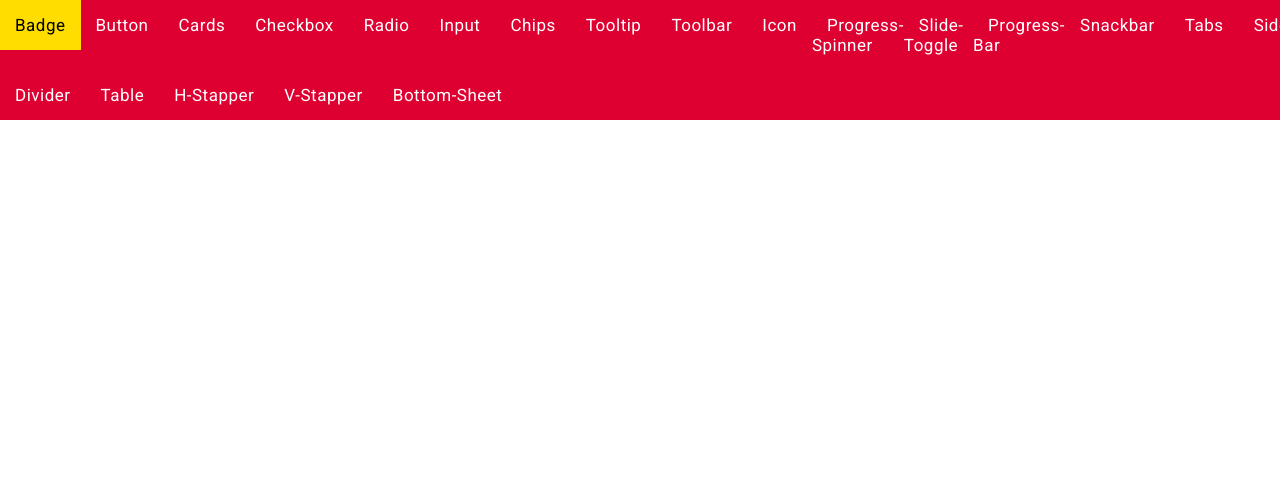
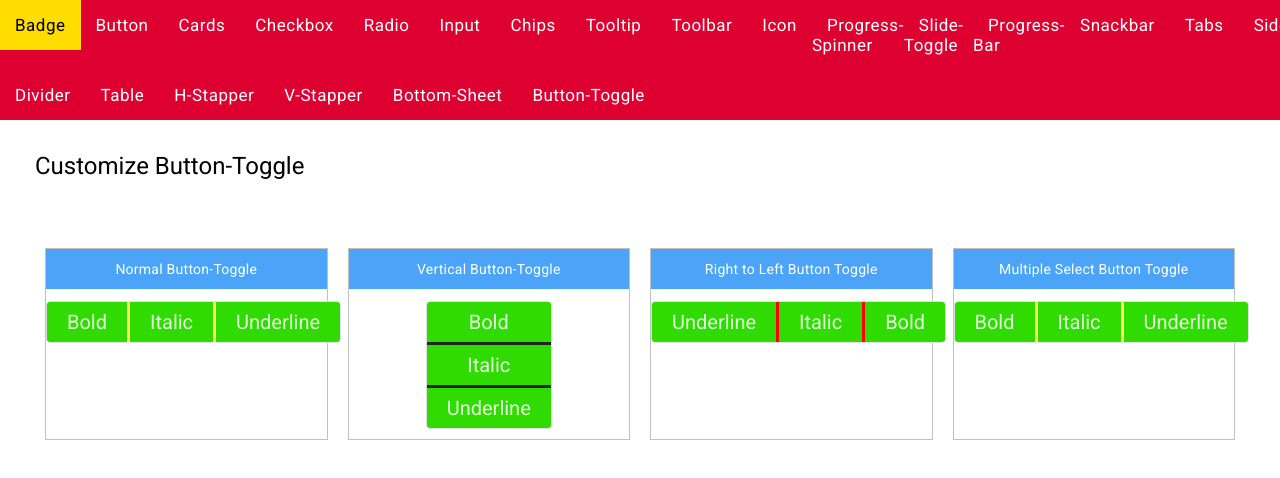
Before and after one commit to Haresh-thumar/Angular-Material-v15-Customize, an Angular app: page /button-toggle in a window 1280 px wide. Before the commit this address led to /. Shown: the top 478 px of the page. Built offline with nearby package versions, Linux system fonts and the light colour scheme.

Commit message:
mat-button-toggle customize complete

```diff
--- a/src/app/app-routing.module.ts
+++ b/src/app/app-routing.module.ts
@@ -24,6 +24,7 @@ import { TableComponent } from './table/table.component';
 import { HorizontalStapperComponent } from './horizontal-stapper/horizontal-stapper.component';
 import { VerticalStepperComponent } from './vertical-stepper/vertical-stepper.component';
 import { BottomSheetComponent } from './bottom-sheet/bottom-sheet.component';
+import { ButtonToggleComponent } from './button-toggle/button-toggle.component';
 
 const routes: Routes = [
   { path: 'badge', component: BadgeComponent },
@@ -50,6 +51,7 @@ const routes: Routes = [
   { path: 'h-stapper', component: HorizontalStapperComponent },
   { path: 'v-stapper', component: VerticalStepperComponent },
   { path: 'bottom-sheet', component: BottomSheetComponent },
+  { path: 'button-toggle', component: ButtonToggleComponent },
 ];
 
 @NgModule({
--- a/src/app/app.component.html
+++ b/src/app/app.component.html
@@ -76,6 +76,9 @@
         <li>
             <a routerLink="bottom-sheet" routerLinkActive="active">Bottom-Sheet</a>
         </li>
+        <li>
+            <a routerLink="button-toggle" routerLinkActive="active">Button-Toggle</a>
+        </li>
     </ul>
 </section>
 <div class="outlet-container">
--- /dev/null
+++ b/src/app/button-toggle/button-toggle.component.html
@@ -0,0 +1,59 @@
+<h1>Customize Button-Toggle</h1>
+<br>
+<br>
+<!---------------------------------------------------------------------------------------------
+                                    Button-Toggle Examples
+---------------------------------------------------------------------------------------------->
+<div class="box-group">
+    <!------------- Normal Button Toggle ----------->
+    <div>
+        <p>Normal Button-Toggle</p>
+        <mat-button-toggle-group name="fontStyle" aria-label="Font-Style" class="custom-button-toggle">
+            <mat-button-toggle value="bold">Bold</mat-button-toggle>
+            <mat-button-toggle value="italic">Italic</mat-button-toggle>
+            <mat-button-toggle value="underline">Underline</mat-button-toggle>
+        </mat-button-toggle-group>
+    </div>
+    <!------------- Vertical Button Toggle ----------->
+    <div>
+        <p>Vertical Button-Toggle</p>
+        <mat-button-toggle-group
+            name="fontStyle"
+            aria-label="Font-Style"
+            vertical="true"
+            class="custom-button-toggle"
+        >
+            <mat-button-toggle value="bold">Bold</mat-button-toggle>
+            <mat-button-toggle value="italic">Italic</mat-button-toggle>
+            <mat-button-toggle value="underline">Underline</mat-button-toggle>
+        </mat-button-toggle-group>
+    </div>
+    <!------------- Right to Left Button Toggle ----------->
+    <div>
+        <p>Right to Left Button Toggle</p>
+        <mat-button-toggle-group
+            name="fontStyle"
+            aria-label="Font-Style"
+            dir="rtl"
+            class="custom-button-toggle"
+        >
+            <mat-button-toggle value="bold">Bold</mat-button-toggle>
+            <mat-button-toggle value="italic">Italic</mat-button-toggle>
+            <mat-button-toggle value="underline">Underline</mat-button-toggle>
+        </mat-button-toggle-group>
+    </div>
+    <!------------- Multiple Select Button Toggle ----------->
+    <div>
+        <p>Multiple Select Button Toggle</p>
+        <mat-button-toggle-group
+            name="fontStyle"
+            aria-label="Font-Style"
+            multiple
+            class="custom-button-toggle"
+        >
+            <mat-button-toggle value="bold">Bold</mat-button-toggle>
+            <mat-button-toggle value="italic">Italic</mat-button-toggle>
+            <mat-button-toggle value="underline">Underline</mat-button-toggle>
+        </mat-button-toggle-group>
+    </div>
+</div>
--- /dev/null
+++ b/src/app/button-toggle/button-toggle.component.scss
@@ -0,0 +1,69 @@
+.box-group {
+    display: grid;
+    grid-template-columns: repeat(4, 25%);
+}
+
+.box-group>div {
+    border: 1px solid silver;
+    margin: 10px;
+    text-align: center;
+    background-color: rgb(255, 255, 255);
+    padding: 0 0 10px 0;
+}
+
+.box-group>div>p:first-child {
+    color: white;
+    padding: 10px 0;
+    background-color: rgb(75, 164, 247);
+}
+
+/*************************************************************************************************************
+                                            Button Toggle CSS
+*************************************************************************************************************/
+/*------------ Full Toggle Box ------------*/
+.custom-button-toggle .mat-button-toggle-appearance-standard {
+    color: rgba(255, 255, 255, 0.87);
+    background: #2fdb00;
+}
+
+/*------------ After Focus Toggle Box items ------------*/
+.custom-button-toggle .mat-button-toggle-checked {
+    background-color: rgb(255, 103, 8);
+    // color: rgb(8, 8, 8);
+}
+
+/*------------ After Focus Toggle Box items Text ------------*/
+.custom-button-toggle .mat-button-toggle-checked.mat-button-toggle-appearance-standard {
+    color: rgba(0, 0, 0, 0.87)
+}
+
+/*------------ Toggle Box items left border ------------*/
+.custom-button-toggle.mat-button-toggle-group-appearance-standard .mat-button-toggle+.mat-button-toggle {
+    border-left: solid 3px #f9ff55;
+}
+
+/*------------ Toggle Box items line height ------------*/
+::ng-deep .custom-button-toggle .mat-button-toggle-appearance-standard .mat-button-toggle-label-content {
+    line-height: 40px;
+    padding: 0 20px !important;
+}
+
+/*------------ Toggle Box items font ------------*/
+.custom-button-toggle .mat-button-toggle {
+    font-family: Roboto, sans-serif;
+    font-size: 20px;
+}
+
+
+/*=========================================== Vertical Button toggle ===========================================*/
+.custom-button-toggle.mat-button-toggle-group-appearance-standard.mat-button-toggle-vertical .mat-button-toggle+.mat-button-toggle {
+    border-left: none;
+    border-right: none;
+    border-top: solid 3px #242424;
+}
+
+/*=========================================== rtl Button toggle ===========================================*/
+[dir=rtl].custom-button-toggle.mat-button-toggle-group-appearance-standard .mat-button-toggle+.mat-button-toggle {
+    border-left: none;
+    border-right: solid 3px #ff0000;
+}
```
Also changed, not shown: src/app/app.module.ts (+6 -2 lines), src/app/button-toggle/button-toggle.component.ts (added, +10 -0 lines), 1 other file (tests, documents, lock files or other folders).
